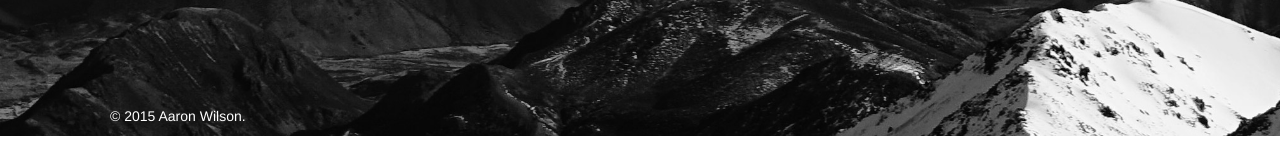
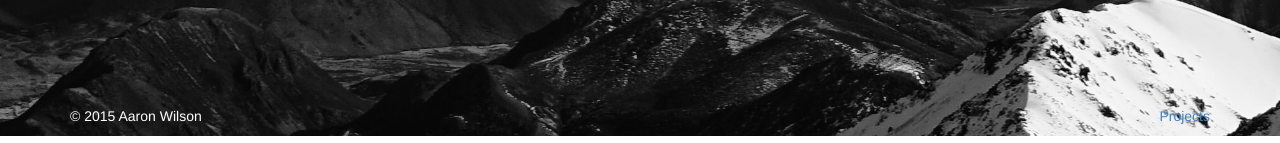
Before and after one commit to aarontwf/limebyte.github.io, a Jekyll site: the page built from index.html, in a window 1280 px wide. Shown: the part 764-907 px from the top of the page. Built offline with Jekyll 4.4.1, drawn with Linux system fonts in a browser that asks for light colours; nearby versions of some CDN libraries; the list of posts is cut into pages by our own code.

Commit message:
Further footer adjustments.

```diff
--- a/_includes/footer.html
+++ b/_includes/footer.html
@@ -1,10 +1,19 @@
 <div class="footer">
     <div class="container">
         <ul class="footer-links pull-right">
+            {% for node in site.pages %}
+                {% unless node.exclude_from_nav %}
+                    {% if node.title %}
+                        <li class="{% if page.url == node.url %}active{% endif %}">
+                            <a href="{{ node.url }}">{{ node.title }}</a>
+                        </li>
+                    {% endif %}
+                {% endunless %}
+            {% endfor %}
         </ul>
 
         <ul class="footer-links">
-            <li>&copy; 2015 Aaron Wilson.</li>
+            <li>&copy; 2015 Aaron Wilson</li>
         </ul>
     </div>
 </div>
--- a/assets/css/theme.css
+++ b/assets/css/theme.css
@@ -107,10 +107,12 @@ a {
     height: 40px;
     line-height: 40px;
     color: #777;
+    overflow: hidden;
 }
 
 .footer-links {
     list-style: none;
+    padding: 0;
 }
 
 #post {
```
